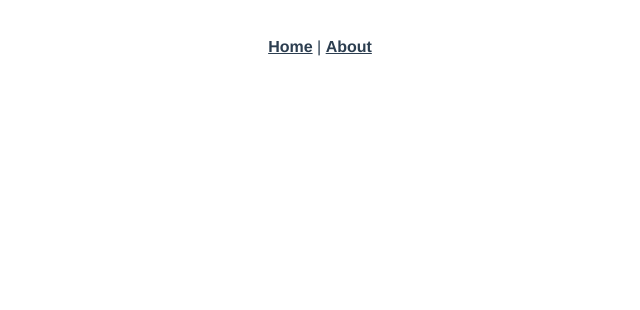
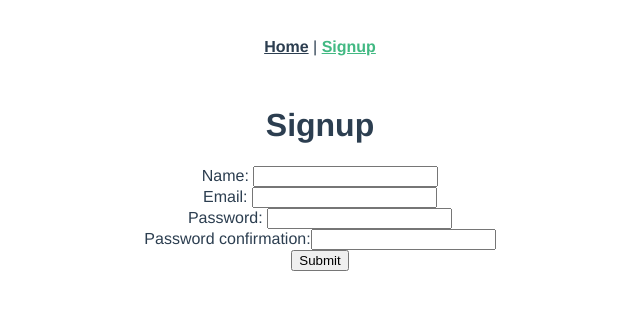
Before and after one commit to MJMeier/VueJS-Capstone, a Vue app: page /#/signup in a window 1280 px wide. Shown: the top 310 px of the page, without its empty margins (320-960 px from the left). Built offline with nearby package versions, Linux system fonts and the light colour scheme; the HTML template or start-up script is replaced by a standard one.

Commit message:
Added user signup feature in frontend

```diff
--- a/package.json
+++ b/package.json
@@ -7,6 +7,7 @@
     "build": "vue-cli-service build"
   },
   "dependencies": {
+    "axios": "^0.18.0",
     "vue": "^2.5.17",
     "vue-router": "^3.0.1"
   },
--- a/src/App.vue
+++ b/src/App.vue
@@ -2,15 +2,15 @@
   <div id="app">
     <div id="nav">
       <router-link to="/">Home</router-link> |
-      <router-link to="/about">About</router-link>
+      <router-link to="/signup">Signup</router-link>
     </div>
-    <router-view/>
+    <router-view />
   </div>
 </template>
 
 <style>
 #app {
-  font-family: 'Avenir', Helvetica, Arial, sans-serif;
+  font-family: "Avenir", Helvetica, Arial, sans-serif;
   -webkit-font-smoothing: antialiased;
   -moz-osx-font-smoothing: grayscale;
   text-align: center;
--- a/src/router.js
+++ b/src/router.js
@@ -1,23 +1,15 @@
-import Vue from 'vue'
-import Router from 'vue-router'
-import Home from './views/Home.vue'
+import Vue from "vue";
+import Router from "vue-router";
+import Home from "./views/Home.vue";
+import About from "./views/About.vue";
+import Signup from "./views/Signup.vue";
 
-Vue.use(Router)
+Vue.use(Router);
 
 export default new Router({
   routes: [
-    {
-      path: '/',
-      name: 'home',
-      component: Home
-    },
-    {
-      path: '/about',
-      name: 'about',
-      // route level code-splitting
-      // this generates a separate chunk (about.[hash].js) for this route
-      // which is lazy-loaded when the route is visited.
-      component: () => import(/* webpackChunkName: "about" */ './views/About.vue')
-    }
+    { path: "/", name: "home", component: Home },
+    { path: "/about", name: "about", component: About },
+    { path: "/signup", name: "signup", component: Signup }
   ]
-})
+});
--- a/src/views/Home.vue
+++ b/src/views/Home.vue
@@ -1,18 +1,22 @@
 <template>
   <div class="home">
-    <img alt="Vue logo" src="../assets/logo.png">
-    <HelloWorld msg="Welcome to Your Vue.js App"/>
+    <h1>{{ message }}</h1>
   </div>
 </template>
 
+<style></style>
+
 <script>
-// @ is an alias to /src
-import HelloWorld from '@/components/HelloWorld.vue'
+var axios = require("axios");
 
 export default {
-  name: 'home',
-  components: {
-    HelloWorld
-  }
-}
+  data: function() {
+    return {
+      message: "Welcome to Vue.js!"
+    };
+  },
+  created: function() {},
+  methods: {},
+  computed: {}
+};
 </script>
--- /dev/null
+++ b/src/views/Signup.vue
@@ -0,0 +1,56 @@
+<template>
+  <div class="signup">
+    <div class="container">
+      <form v-on:submit.prevent="submit();">
+        <h1>Signup</h1>
+        <ul>
+          <li class="text-danger" v-for="error in errors">{{ error }}</li>
+        </ul>
+        <div class="form-group"><label>Name:</label> <input type="text" class="form-control" v-model="name" /></div>
+        <div class="form-group"><label>Email:</label> <input type="email" class="form-control" v-model="email" /></div>
+        <div class="form-group">
+          <label>Password:</label> <input type="password" class="form-control" v-model="password" />
+        </div>
+        <div class="form-group">
+          <label>Password confirmation:</label>
+          <input type="password" class="form-control" v-model="passwordConfirmation" />
+        </div>
+        <input type="submit" class="btn btn-primary" value="Submit" />
+      </form>
+    </div>
+  </div>
+</template>
+
+<script>
+var axios = require("axios");
+
+export default {
+  data: function() {
+    return {
+      name: "",
+      email: "",
+      password: "",
+      passwordConfirmation: "",
+      errors: []
+    };
+  },
+  methods: {
+    submit: function() {
+      var params = {
+        name: this.name,
+        email: this.email,
+        password: this.password,
+        password_confirmation: this.passwordConfirmation
+      };
+      axios
+        .post("http://localhost:3000/api/users", params)
+        .then(response => {
+          this.$router.push("/login");
+        })
+        .catch(error => {
+          this.errors = error.response.data.errors;
+        });
+    }
+  }
+};
+</script>
```
Also changed, not shown: 1 other file (tests, documents, lock files or other folders).
